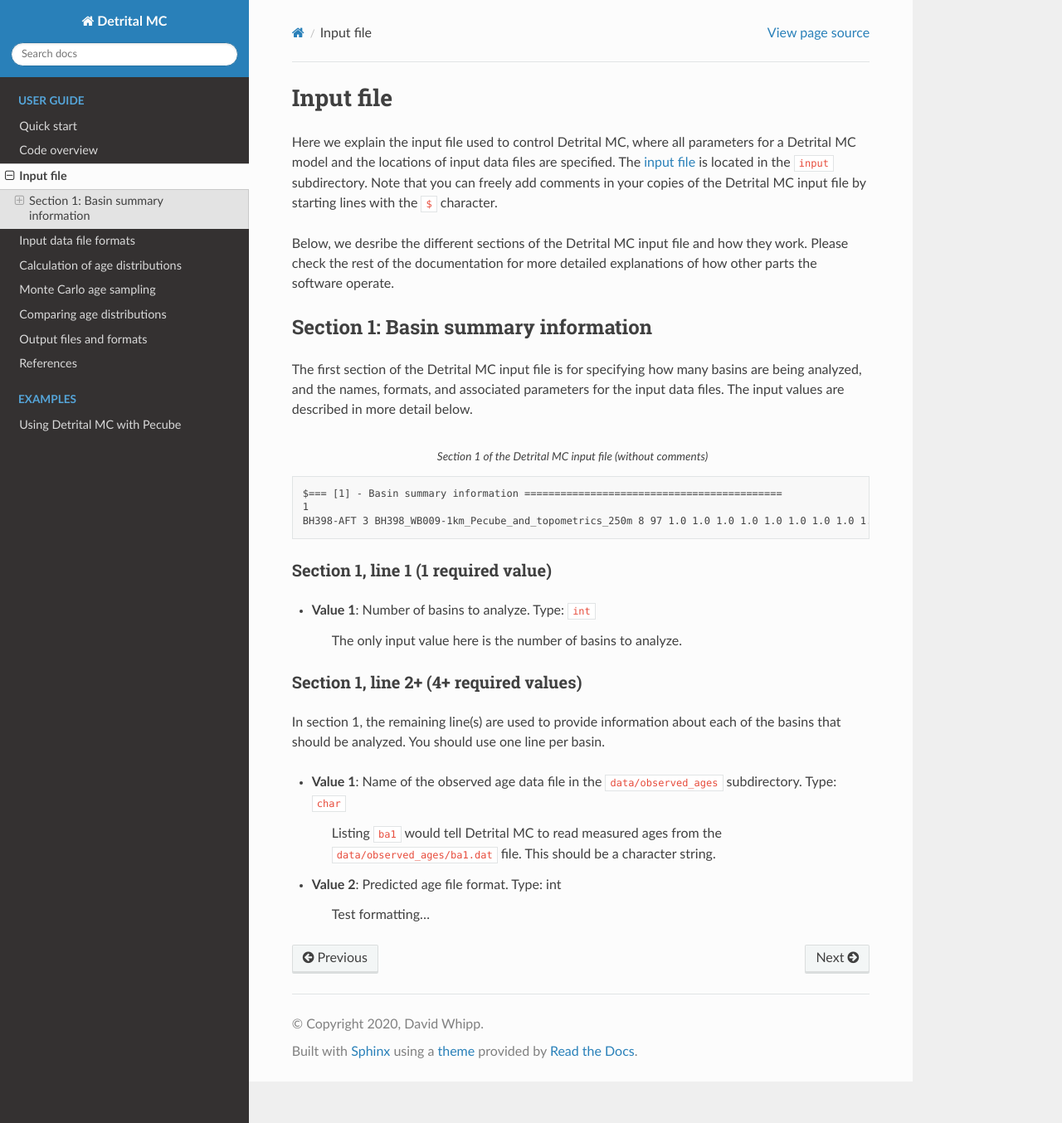
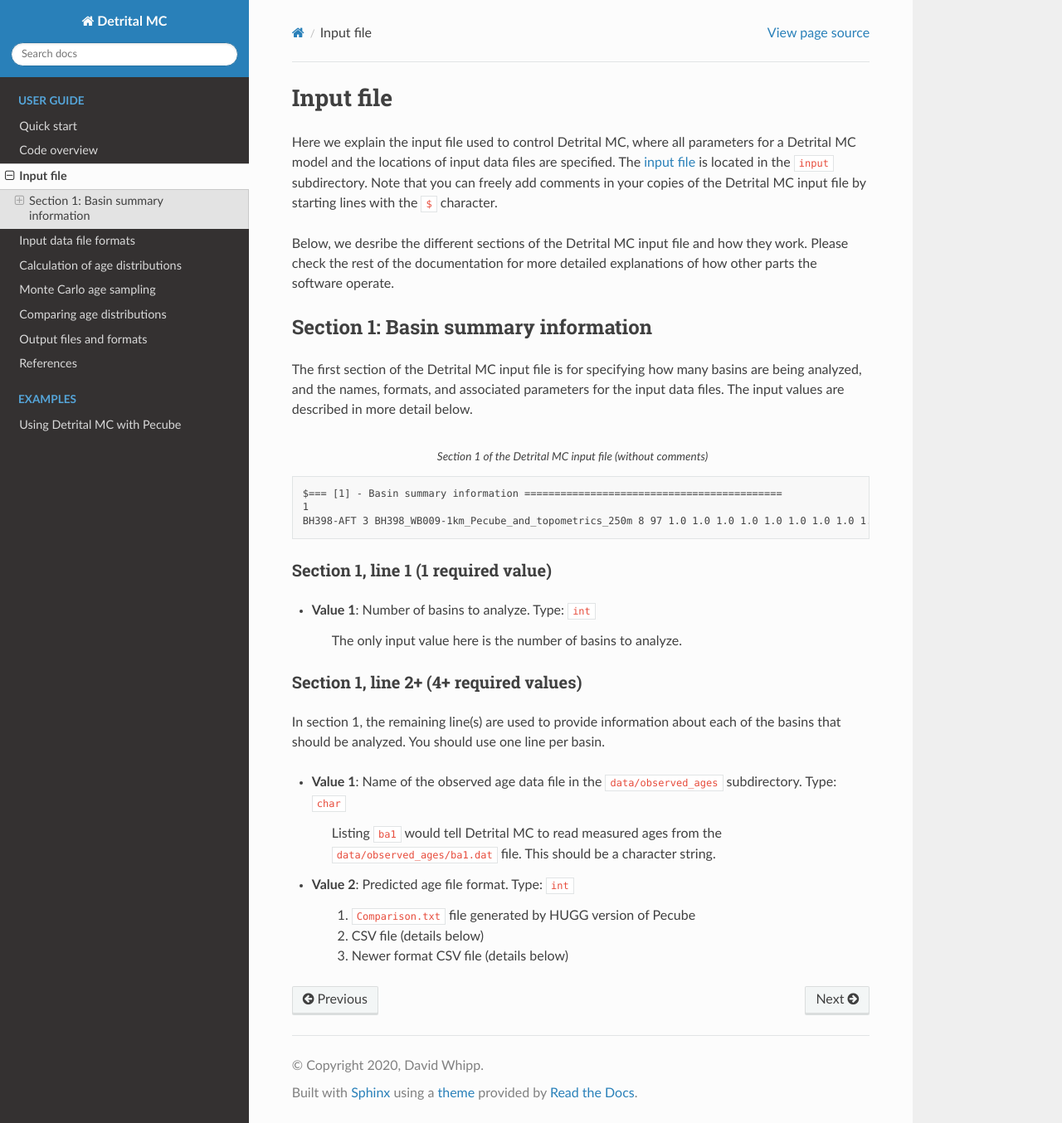
Before and after one commit to HUGG/Detrital-MC, a Sphinx documentation site: the page built from docs/source/manual/input-file.rst, in a window 1280 px wide and 1354 px high. Shown: the whole window at 83% size. Built offline with Sphinx 7.4.7 and the Read the Docs theme 2.0.0, drawn with Linux system fonts in a browser that asks for light colours.

Commit message:
Added file format text

```diff
--- a/docs/source/manual/input-file.rst
+++ b/docs/source/manual/input-file.rst
@@ -39,9 +39,11 @@
     Listing ``ba1`` would tell Detrital MC to read measured ages from the ``data/observed_ages/ba1.dat`` file.
     This should be a character string.
 
-- **Value 2**: Predicted age file format. Type: int
+- **Value 2**: Predicted age file format. Type: ``int``
 
-    Test formatting...
+    1. ``Comparison.txt`` file generated by HUGG version of Pecube
+    2. CSV file (details below)
+    3. Newer format CSV file (details below)
 
 
 ..
```
